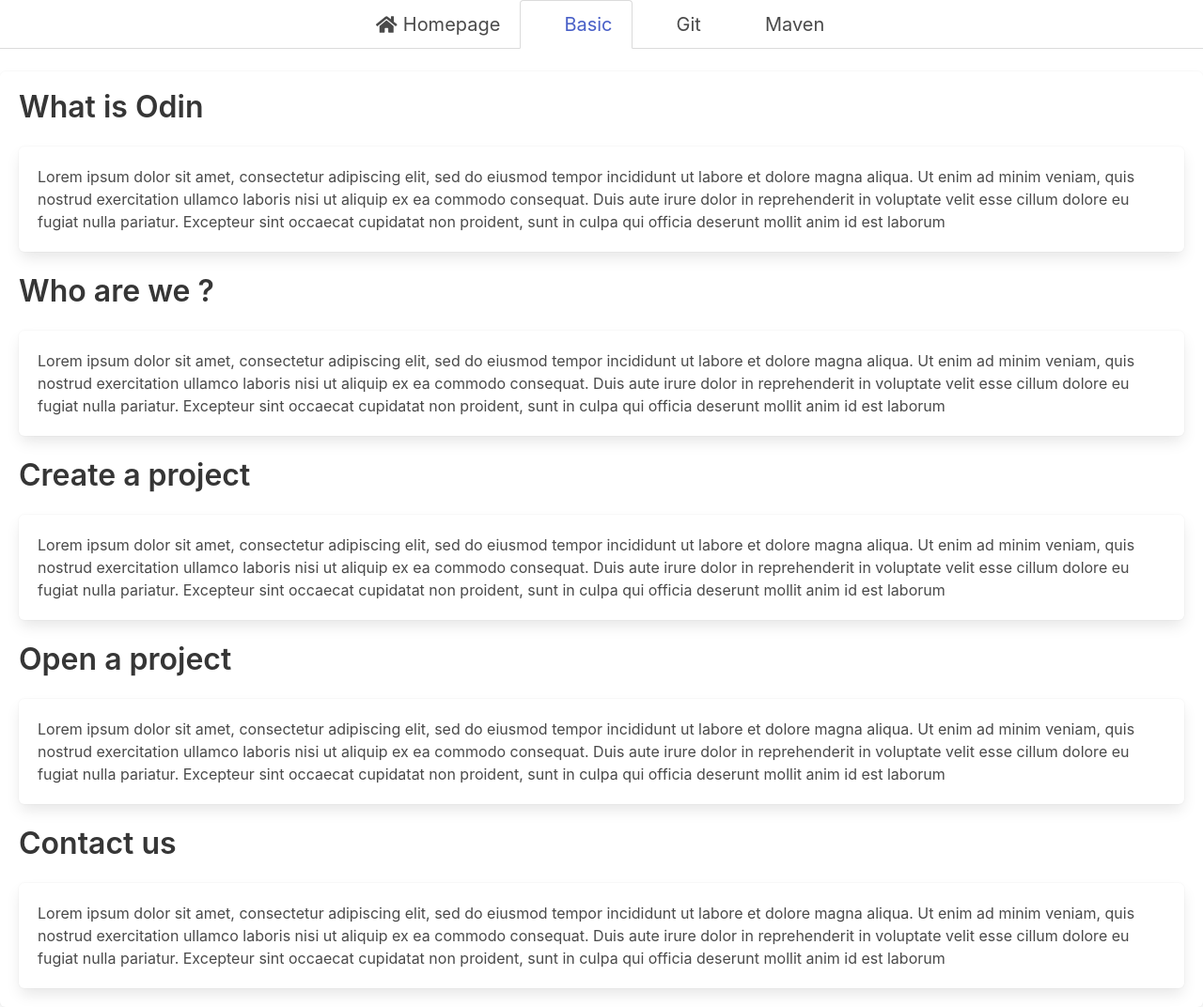
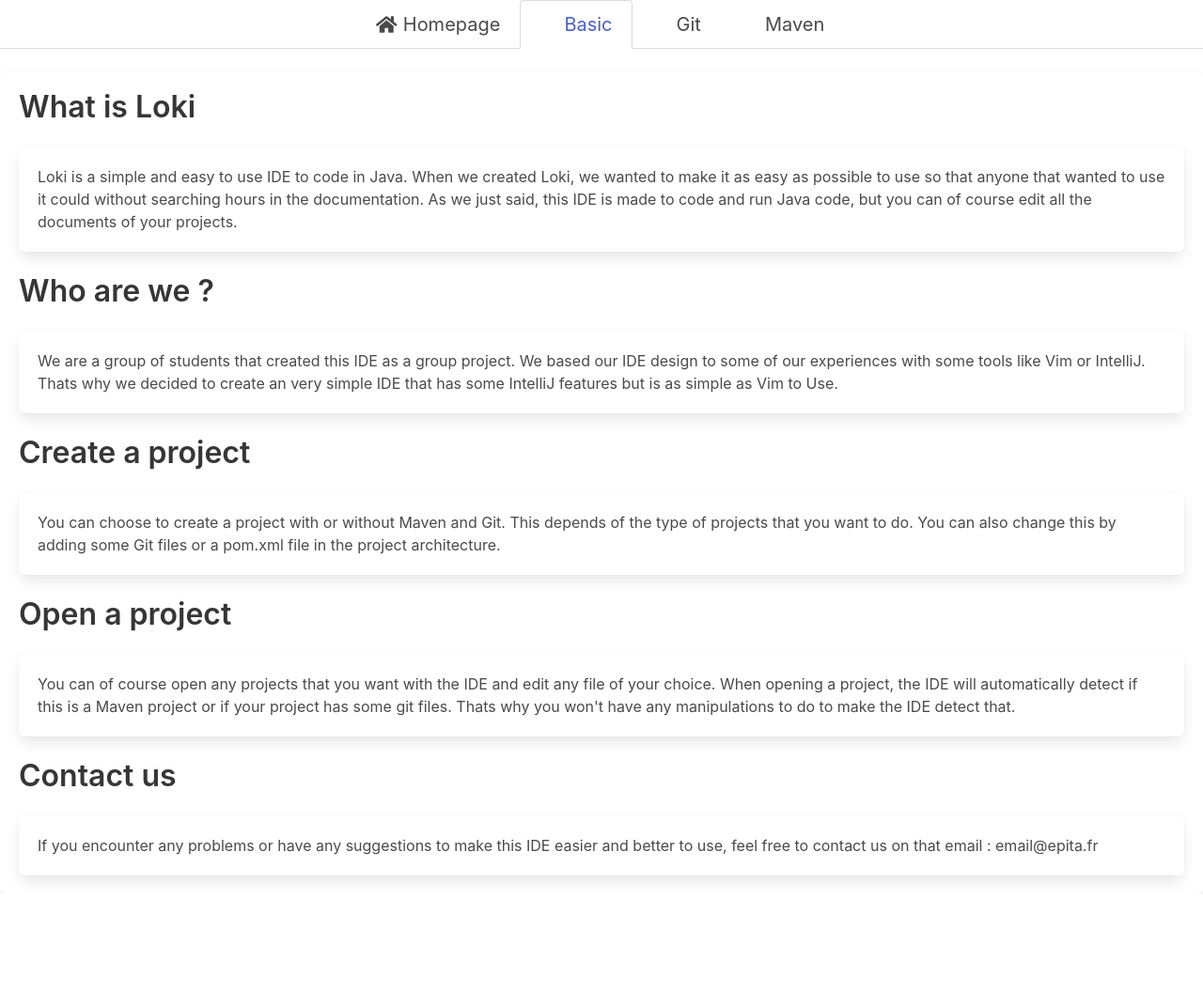
Before and after one commit to MaximilienMoriquand/Loki-sWebPage, a plain HTML site: page root/Basic.html in a window 1280 px wide. Shown: the whole page at 94% size. After the commit the page ends 952 px from the top, so only its background shows below. Drawn offline with nearby package versions, Linux system fonts and the light colour scheme.

Commit message:
change basic

```diff
--- a/root/Basic.html
+++ b/root/Basic.html
@@ -39,55 +39,44 @@
     </ul>
   </div>
 <div class="box">
-  <p class="title">What is Odin</p>
+  <p class="title">What is Loki</p>
   <div class="box">
     <p>
-      Lorem ipsum dolor sit amet, consectetur adipiscing elit,
-      sed do eiusmod tempor incididunt ut labore et dolore magna aliqua.
-      Ut enim ad minim veniam, quis nostrud exercitation ullamco laboris nisi ut aliquip ex ea commodo consequat.
-      Duis aute irure dolor in reprehenderit in voluptate velit esse cillum dolore eu fugiat nulla pariatur.
-      Excepteur sint occaecat cupidatat non proident, sunt in culpa qui officia deserunt mollit anim id est laborum
+        Loki is a simple and easy to use IDE to code in Java.
+        When we created Loki, we wanted to make it as easy as possible to use so that anyone that wanted to use it could without searching hours in the documentation.
+        As we just said, this IDE is made to code and run Java code, but you can of course edit all the documents of your projects.
     </p>
   </div>
   <p class="title">Who are we ?</p>
   <div class="box">
     <p>
-      Lorem ipsum dolor sit amet, consectetur adipiscing elit,
-      sed do eiusmod tempor incididunt ut labore et dolore magna aliqua.
-      Ut enim ad minim veniam, quis nostrud exercitation ullamco laboris nisi ut aliquip ex ea commodo consequat.
-      Duis aute irure dolor in reprehenderit in voluptate velit esse cillum dolore eu fugiat nulla pariatur.
-      Excepteur sint occaecat cupidatat non proident, sunt in culpa qui officia deserunt mollit anim id est laborum
+        We are a group of students that created this IDE as a group project.
+        We based our IDE design to some of our experiences with some tools like Vim or IntelliJ.
+        Thats why we decided to create an very simple IDE that has some IntelliJ features but is as simple as Vim to Use.
     </p>
   </div>
   <p class="title">Create a project</p>
   <div class="box">
     <p>
-      Lorem ipsum dolor sit amet, consectetur adipiscing elit,
-      sed do eiusmod tempor incididunt ut labore et dolore magna aliqua.
-      Ut enim ad minim veniam, quis nostrud exercitation ullamco laboris nisi ut aliquip ex ea commodo consequat.
-      Duis aute irure dolor in reprehenderit in voluptate velit esse cillum dolore eu fugiat nulla pariatur.
-      Excepteur sint occaecat cupidatat non proident, sunt in culpa qui officia deserunt mollit anim id est laborum
+        You can choose to create a project with or without Maven and Git.
+        This depends of the type of projects that you want to do.
+        You can also change this by adding some Git files or a pom.xml file in the project architecture.
     </p>
   </div>
   <p class="title">Open a project</p>
   <div class="box">
     <p>
-      Lorem ipsum dolor sit amet, consectetur adipiscing elit,
-      sed do eiusmod tempor incididunt ut labore et dolore magna aliqua.
-      Ut enim ad minim veniam, quis nostrud exercitation ullamco laboris nisi ut aliquip ex ea commodo consequat.
-      Duis aute irure dolor in reprehenderit in voluptate velit esse cillum dolore eu fugiat nulla pariatur.
-      Excepteur sint occaecat cupidatat non proident, sunt in culpa qui officia deserunt mollit anim id est laborum
+        You can of course open any projects that you want with the IDE and edit any file of your choice.
+        When opening a project, the IDE will automatically detect if this is a Maven project or if your project has some git files.
+        Thats why you won't have any manipulations to do to make the IDE detect that.
     </p>
   </div>
 
   <p class="title">Contact us </p>
   <div class="box">
     <p>
-      Lorem ipsum dolor sit amet, consectetur adipiscing elit,
-      sed do eiusmod tempor incididunt ut labore et dolore magna aliqua.
-      Ut enim ad minim veniam, quis nostrud exercitation ullamco laboris nisi ut aliquip ex ea commodo consequat.
-      Duis aute irure dolor in reprehenderit in voluptate velit esse cillum dolore eu fugiat nulla pariatur.
-      Excepteur sint occaecat cupidatat non proident, sunt in culpa qui officia deserunt mollit anim id est laborum
+        If you encounter any problems or have any suggestions to make this IDE easier and better to use,
+        feel free to contact us on that email : email@epita.fr
     </p>
   </div>
 </div>
```
